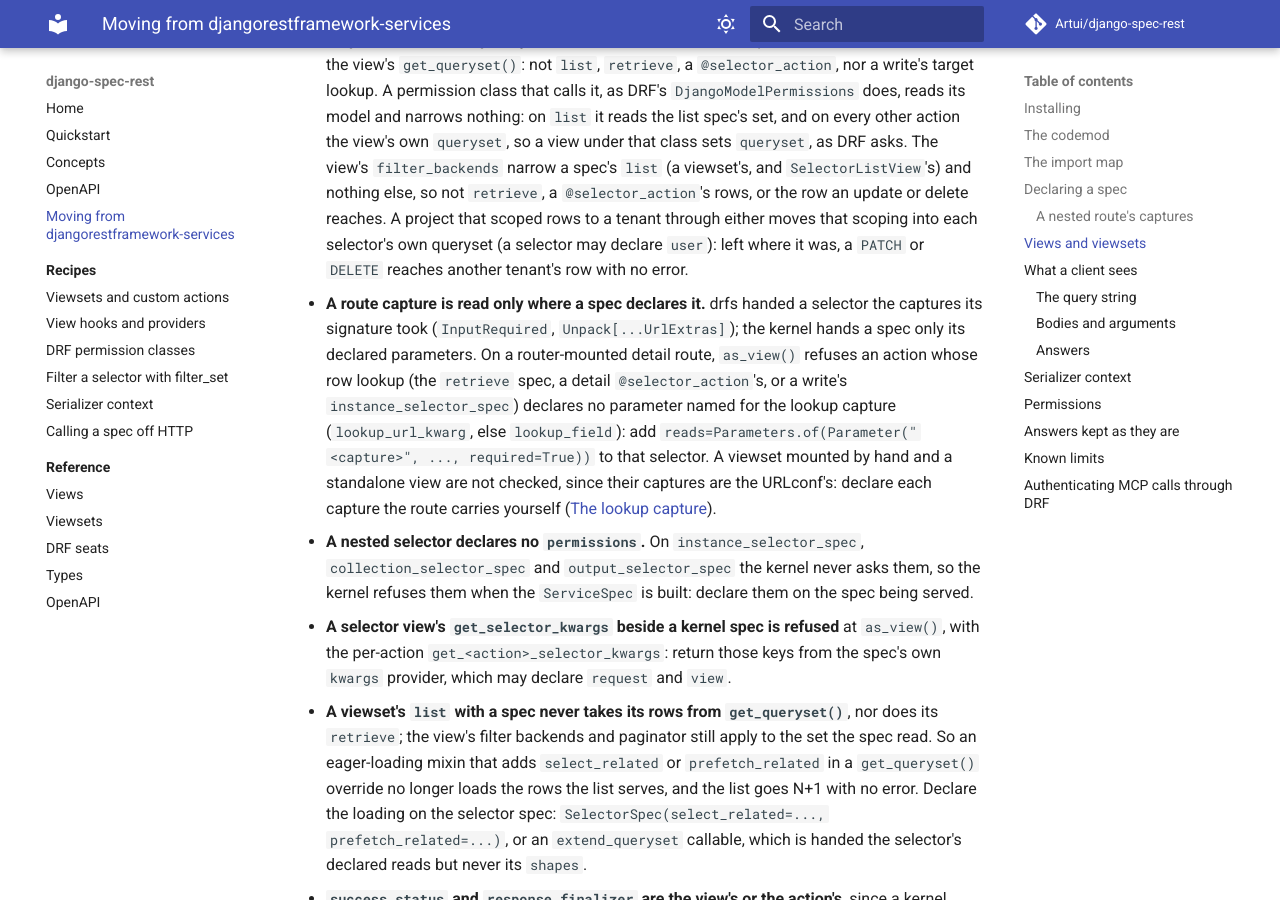
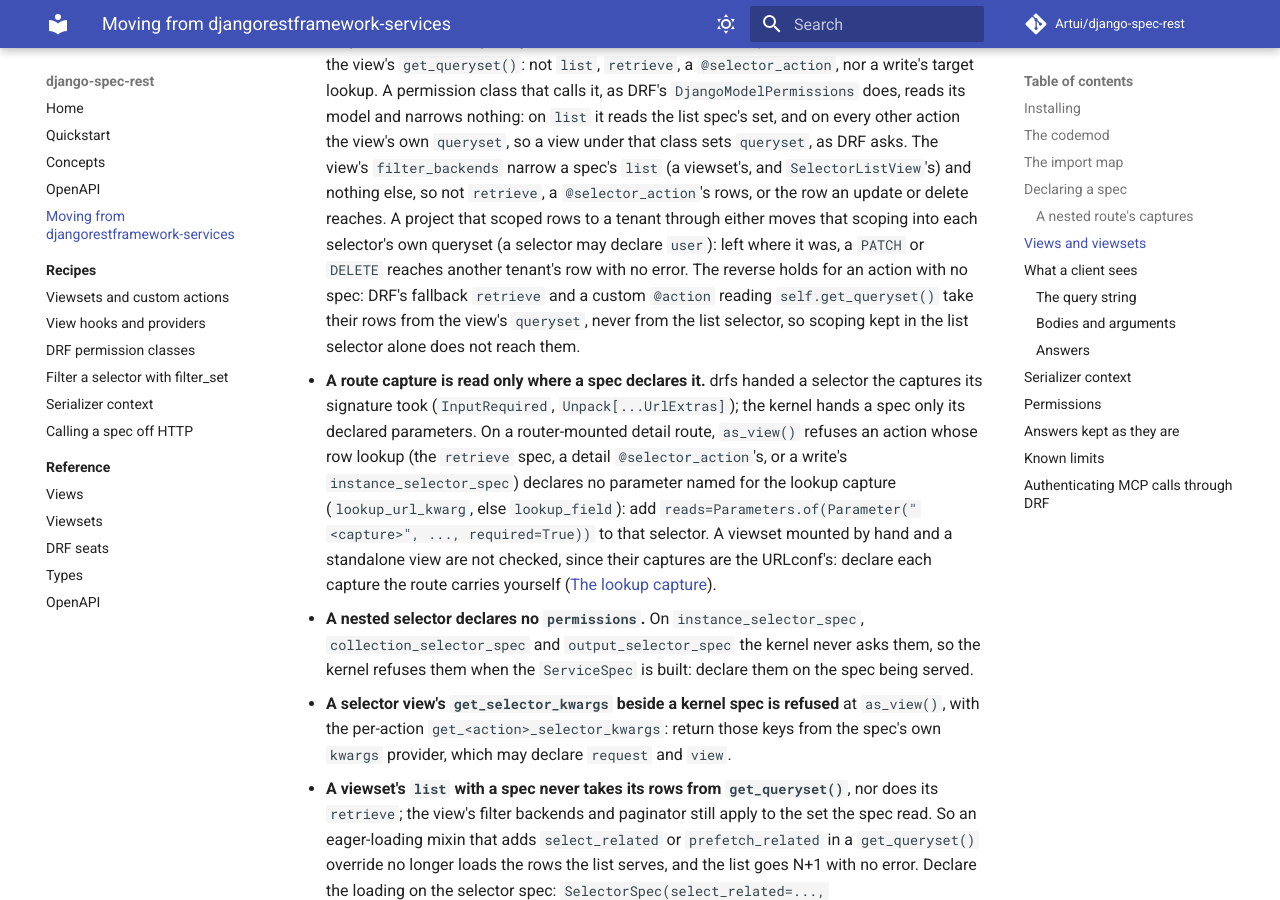
Before and after one commit to Artui/django-spec-rest, an MkDocs documentation site: the page built from docs/moving-from-drfs.md, in a window 1280 px wide and 900 px high, scrolled down 5559 px. Built offline with MkDocs 1.6.1 and Material for MkDocs 9.7.7, drawn with Linux system fonts in a browser that asks for light colours; comment, search, counter and statistics services are not loaded.

Commit message:
Name the rows an action with no spec reaches, and pin DRF's assertion
DRF's fallback retrieve and a custom action reading get_queryset() take
their rows from the view's queryset, not the list selector: the changelog
and the moving page say so, and a test pins the fallback retrieve. The two
no-queryset tests match DRF's own message rather than any assertion naming
a queryset, and a dispatch that raised is shown to keep nothing.

Co-Authored-By: Claude Opus 5.5 <noreply@anthropic.com>

```diff
--- a/docs/moving-from-drfs.md
+++ b/docs/moving-from-drfs.md
@@ -210,7 +210,10 @@ over:
   delete reaches. A project that scoped rows to a tenant through either moves
   that scoping into each selector's own queryset (a selector may declare
   `user`): left where it was, a `PATCH` or `DELETE` reaches another tenant's
-  row with no error.
+  row with no error. The reverse holds for an action with no spec: DRF's
+  fallback `retrieve` and a custom `@action` reading `self.get_queryset()`
+  take their rows from the view's `queryset`, never from the list selector,
+  so scoping kept in the list selector alone does not reach them.
 - **A route capture is read only where a spec declares it.** drfs handed a
   selector the captures its signature took (`InputRequired`,
   `Unpack[...UrlExtras]`); the kernel hands a spec only its declared
```
Also changed, not shown: CHANGELOG.md (+7 -1 lines), 2 other files.
